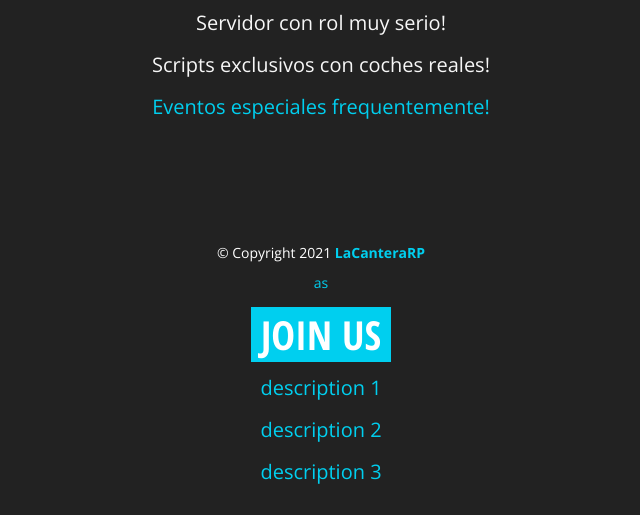
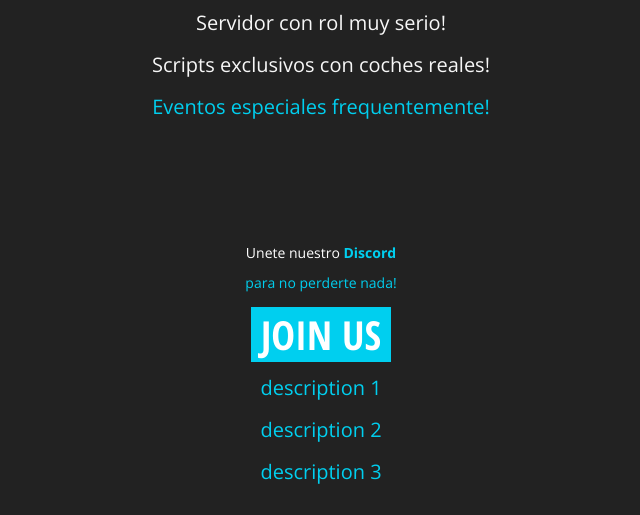
Before and after one commit to LowLie4/LaCantera, a plain HTML site: page index.html in a window 1280 px wide. Shown: the part 1626-2141 px from the top of the page, without its empty margins (319-959 px from the left). Drawn offline with nearby package versions, Linux system fonts and the light colour scheme; grey boxes are pictures that could not be loaded.

Commit message:
Update index.html

```diff
--- a/index.html
+++ b/index.html
@@ -196,7 +196,7 @@
 			<div class="row">
 				<div class="container">
 					<div class="bottom-footer-left wow fadeInUp" data-wow-duration="1s" data-wow-delay="450ms">
-			<p><span>&#169; Copyright 2021 <a href="https://discord.gg/zNBmkmpbZR"color: red;"><b>LaCanteraRP</b></p>as</span></p>
+			<p><span> Unete  nuestro <a href="https://discord.gg/zNBmkmpbZR"color: red;"><b>Discord</b></p>para no perderte nada!</span></p>
 					<div class="section-title wow fadeInDown" data-wow-duration="1s" data-wow-delay="300ms">
 						<h1><span>Join Us</span></h1>
 					</div>
```
